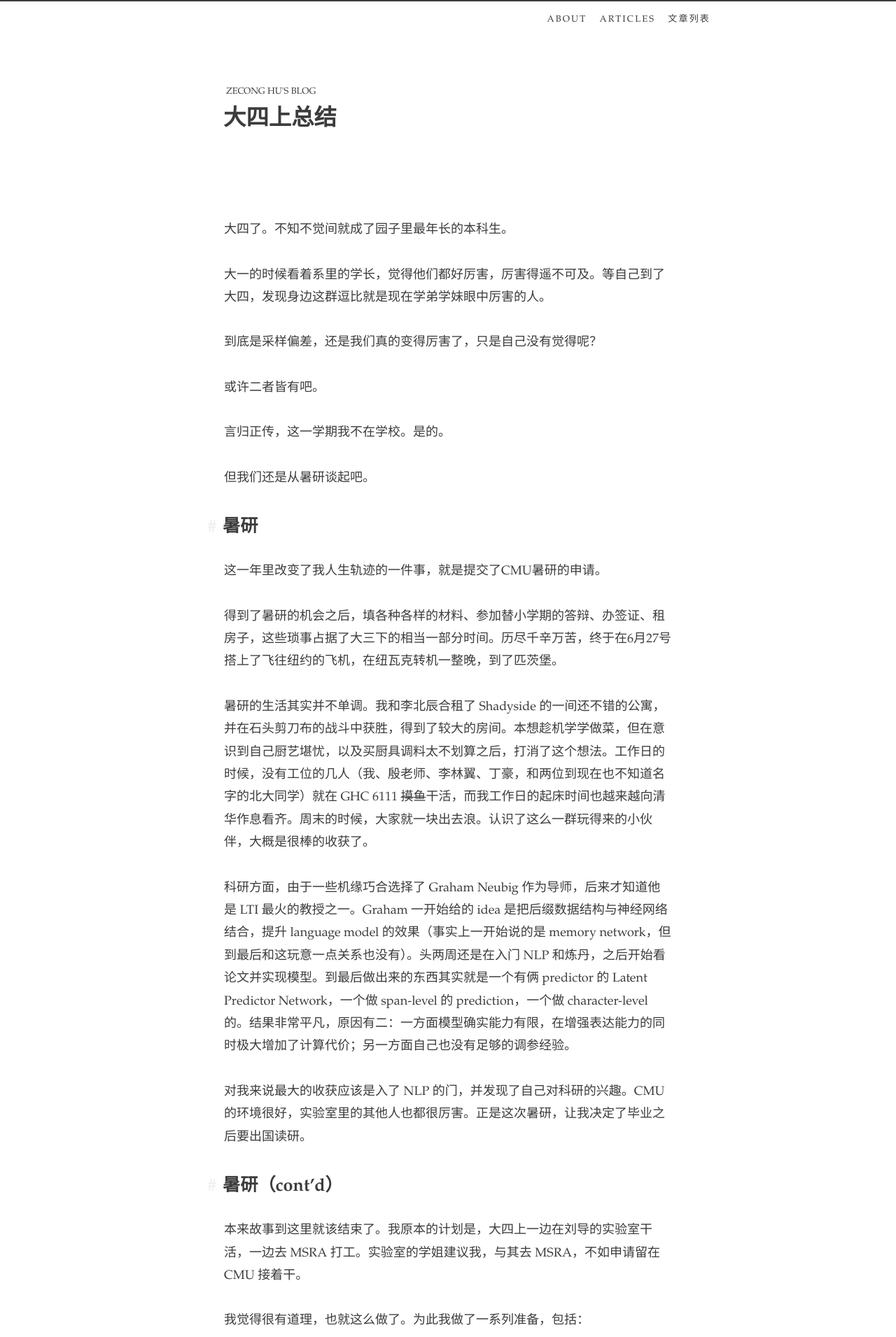
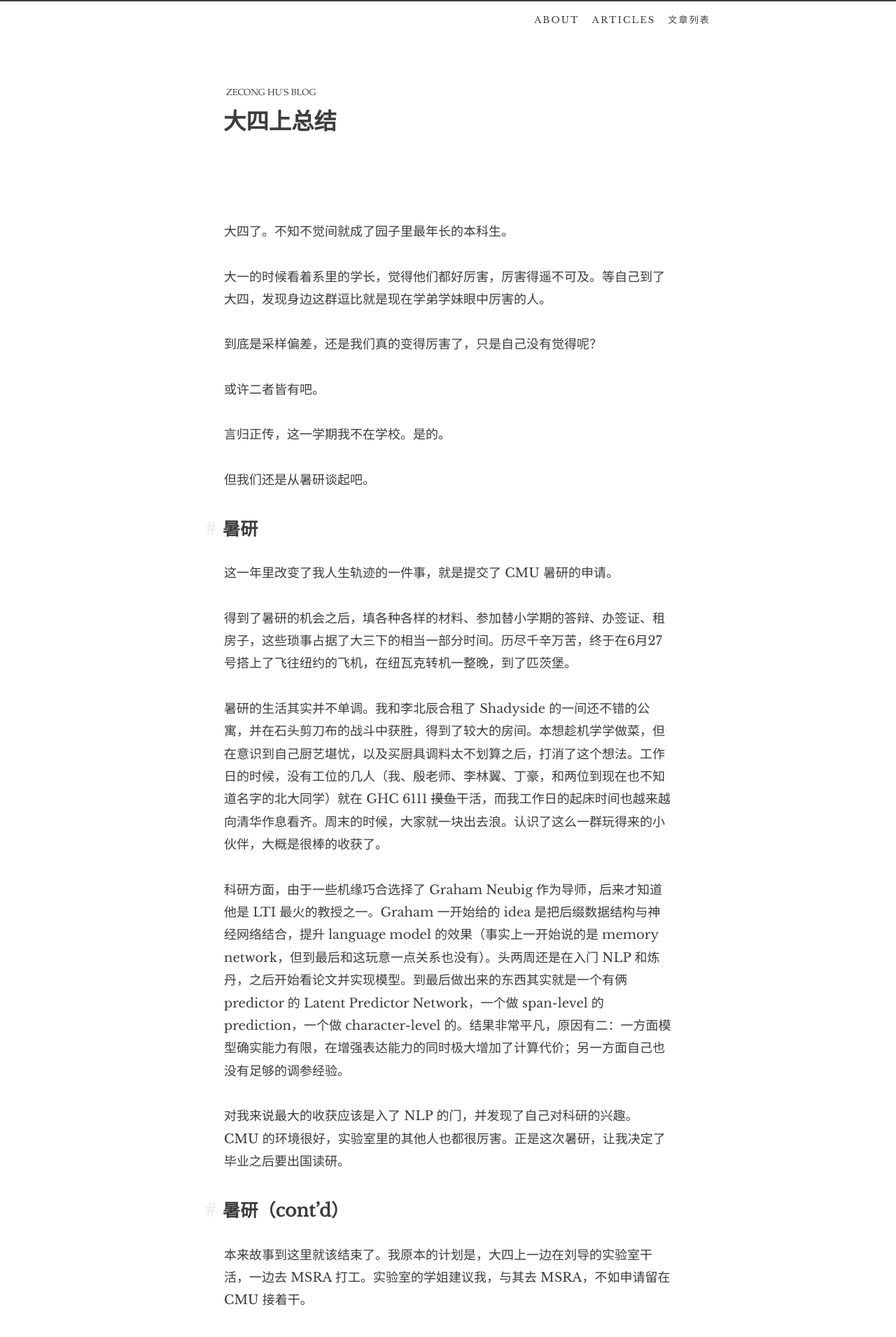
Before and after one commit to FFyyy0801/huzecong.github.io, a Jekyll site: the page built from _posts/2018-07-19-my-7th-semester-in-college.md, in a window 1280 px wide. Shown: the top 1911 px of the page at 70% size. Built offline with Jekyll 4.4.1, drawn with Linux system fonts in a browser that asks for light colours; comment, search, counter and statistics services are not loaded.

Commit message:
Fix font fallback

```diff
--- a/_posts/2018-07-19-my-7th-semester-in-college.md
+++ b/_posts/2018-07-19-my-7th-semester-in-college.md
@@ -22,7 +22,7 @@ locale: zh-Hans
 
 ## 暑研
 
-这一年里改变了我人生轨迹的一件事，就是提交了CMU暑研的申请。
+这一年里改变了我人生轨迹的一件事，就是提交了 CMU 暑研的申请。
 
 得到了暑研的机会之后，填各种各样的材料、参加替小学期的答辩、办签证、租房子，这些琐事占据了大三下的相当一部分时间。历尽千辛万苦，终于在6月27号搭上了飞往纽约的飞机，在纽瓦克转机一整晚，到了匹茨堡。
 
--- a/_sass/kagami/_typeface.scss
+++ b/_sass/kagami/_typeface.scss
@@ -1,16 +1,21 @@
 @import url('https://fonts.googleapis.com/css?family=Fira+Code&display=swap');
+@import url('https://fonts.googleapis.com/css?family=Libre+Baskerville&display=swap');
+
+// Fonts will not be downloaded if they're not used.
 @import url('https://fonts.googleapis.com/css?family=Noto+Serif+SC:300&display=swap&subset=chinese-simplified');
+@import url('https://fonts.googleapis.com/css?family=Noto+Serif+TC:300&display=swap&subset=chinese-traditional');
+@import url('https://fonts.googleapis.com/css?family=Noto+Serif+JP:300&display=swap&subset=japanese');
 
 @font-face {
   font-family: "Kagami SC";
-  src: local("Songti SC Light"), local(STSongti-SC-Light);
+  src: local("Palatino"), local("Songti SC Light"), local(STSongti-SC-Light);
   font-weight: normal;
   font-style: normal;
 }
 
 @font-face {
   font-family: "Kagami SC";
-  src: local("Songti SC Bold"), local(STSongti-SC-Bold);
+  src: local("Palatino"), local("Songti SC Bold"), local(STSongti-SC-Bold);
   font-weight: bold;
   font-style: normal;
 }
@@ -31,14 +36,14 @@
 
 @font-face {
   font-family: "Kagami TC";
-  src: local("Songti TC Light"), local(STSongti-TC-Light);
+  src: local("Palatino"), local("Songti TC Light"), local(STSongti-TC-Light);
   font-weight: normal;
   font-style: normal;
 }
 
 @font-face {
   font-family: "Kagami TC";
-  src: local("Songti TC Bold"), local(STSongti-TC-Bold);
+  src: local("Palatino"), local("Songti TC Bold"), local(STSongti-TC-Bold);
   font-weight: bold;
   font-style: normal;
 }
@@ -52,24 +57,24 @@
        local("Android Emoji");     // Linux
 }
 
-@mixin font-sans {
-  font-family: -apple-system, BlinkMacSystemFont, "Segoe UI", Helvetica, Arial, sans-serif, "Kagami Emoji";
+@mixin font-sans($font-family-fallback: sans-serif) {
+  font-family: -apple-system, BlinkMacSystemFont, "Segoe UI", Helvetica, Arial, $font-family-fallback, "Kagami Emoji";
 }
 
 @mixin font-serif($font-family-fallback: serif) {
-  font-family: "Palatino", "Kagami SC", $font-family-fallback, "Kagami Emoji";
+  font-family: "Palatino", "Libre Baskerville", "Kagami SC", "Noto Serif SC", $font-family-fallback, "Kagami Emoji";
 }
 
-@mixin font-serif-zh-Hans($font-family-fallback: sans-serif) {
-  font-family: "Palatino", "Kagami SC", $font-family-fallback, "Kagami Emoji";
+@mixin font-serif-zh-Hans($font-family-fallback: serif) {
+  font-family: "Kagami SC", "Libre Baskerville", "Noto Serif SC", $font-family-fallback, "Kagami Emoji";
 }
 
-@mixin font-serif-zh-Hant($font-family-fallback: sans-serif) {
-  font-family: "Palatino", "Kagami TC", $font-family-fallback, "Kagami Emoji";
+@mixin font-serif-zh-Hant($font-family-fallback: serif) {
+  font-family: "Kagami TC", "Libre Baskerville", "Noto Serif TC", $font-family-fallback, "Kagami Emoji";
 }
 
-@mixin font-serif-ja($font-family-fallback: sans-serif) {
-  font-family: "Palatino", "YuMincho", $font-family-fallback, "Kagami Emoji";
+@mixin font-serif-ja($font-family-fallback: serif) {
+  font-family: "Palatino", "Libre Baskerville", "YuMincho", $font-family-fallback, "Kagami Emoji";
 }
 
 @mixin font-monospace($font-family-fallback: monospace) {
```
